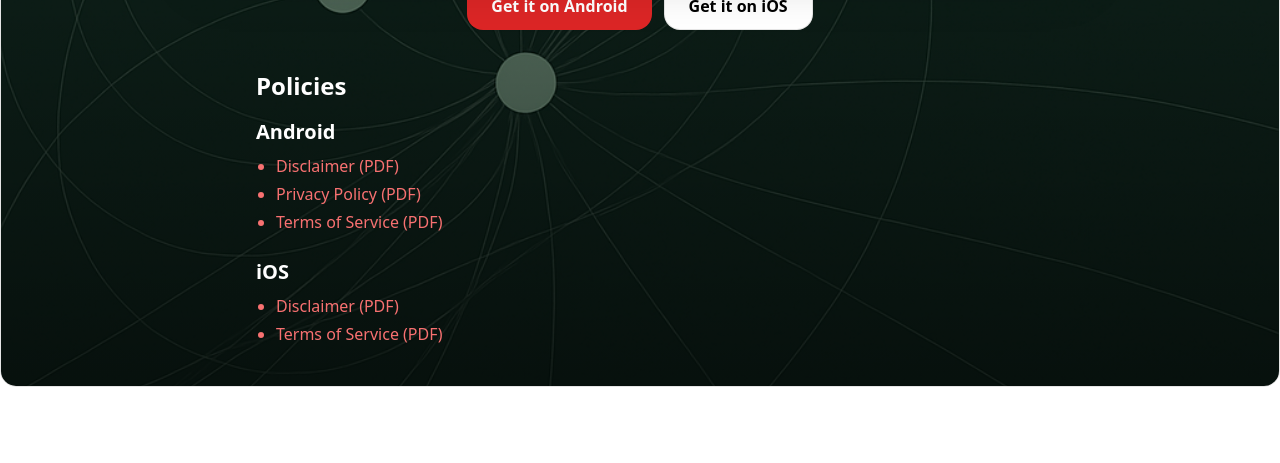
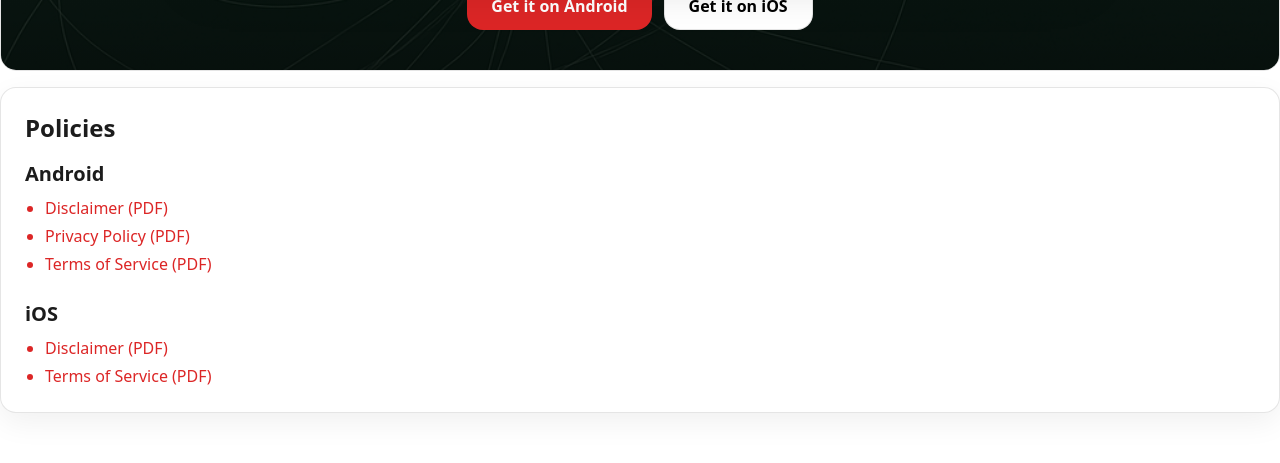
Before and after one commit to repinfaust/arcturusdc.github.io, a Next.js app: page /apps/mandrake in a window 1280 px wide. Shown: the part 938-1401 px from the top of the page. Built offline with nearby package versions, Linux system fonts and the light colour scheme; no server answers.

Commit message:
Update page.js

```diff
--- a/src/app/apps/mandrake/page.js
+++ b/src/app/apps/mandrake/page.js
@@ -89,14 +89,16 @@ export default function Mandrake() {
               </Link>
             </div>
           </div>
+        </div>
+      </section>
 
-          {/* Policies grouped */}
-          <div className="mt-10 max-w-3xl mx-auto text-white">
+      {/* Policies section (separate from hero) */}
+      <section className="card p-6 mt-4">
         <h2 className="text-2xl font-extrabold mb-4">Policies</h2>
 
         <div className="mb-6">
           <h3 className="text-xl font-bold">Android</h3>
-              <ul className="list-disc ml-5 mt-2 space-y-1 text-red-400">
+          <ul className="list-disc ml-5 mt-2 space-y-1 text-red-600">
             <li>
               <Link href="/assets/policies/Mandrake_Disclaimer_16plus.pdf">
                 Disclaimer (PDF)
@@ -117,7 +119,7 @@ export default function Mandrake() {
 
         <div>
           <h3 className="text-xl font-bold">iOS</h3>
-              <ul className="list-disc ml-5 mt-2 space-y-1 text-red-400">
+          <ul className="list-disc ml-5 mt-2 space-y-1 text-red-600">
             <li>
               <Link href="/assets/policies/Mandrake_Disclaimer_iOS.pdf">
                 Disclaimer (PDF)
@@ -130,8 +132,6 @@ export default function Mandrake() {
             </li>
           </ul>
         </div>
-          </div>
-        </div>
       </section>
     </main>
   );
```
Lines whose indentation alone changed are shown as unchanged.
